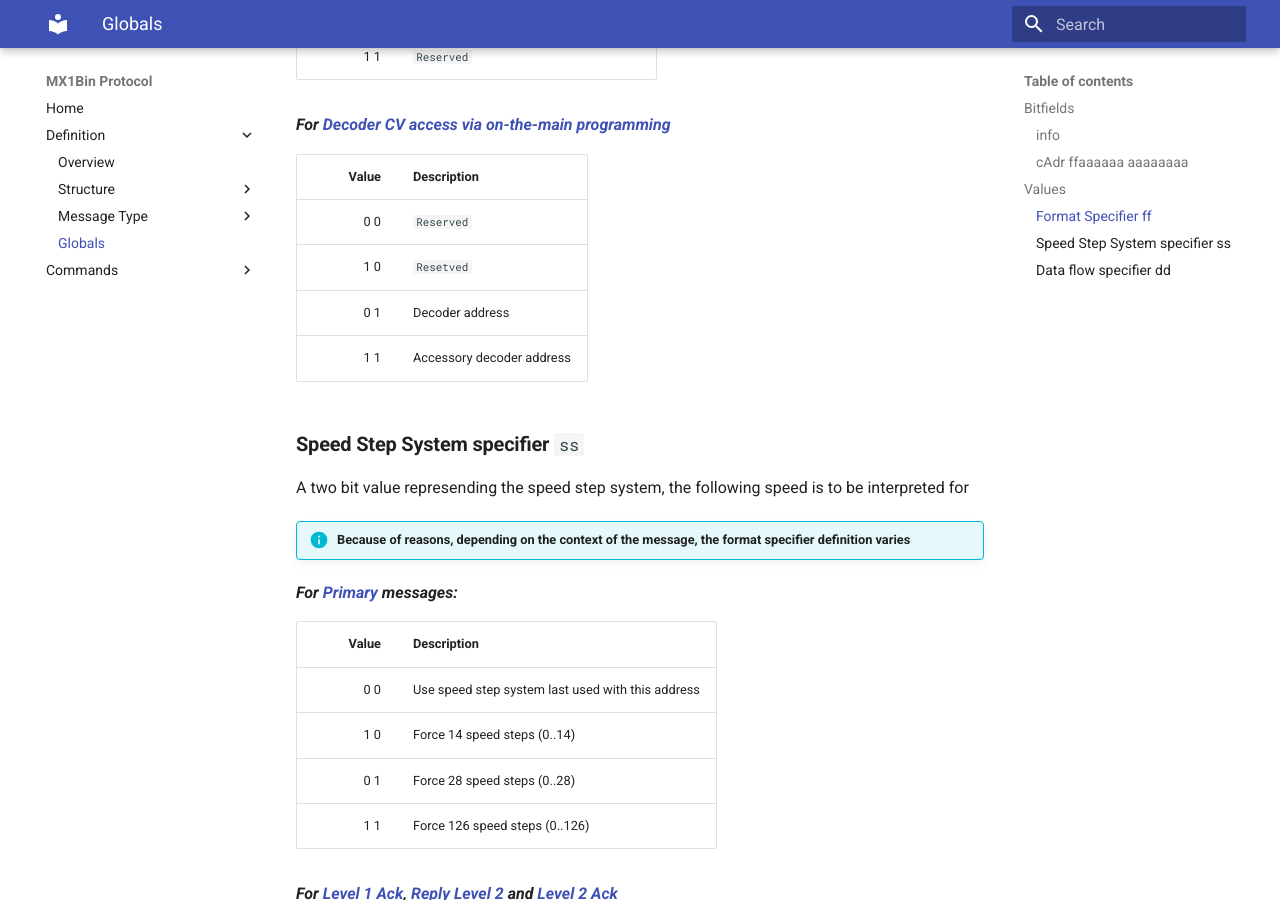
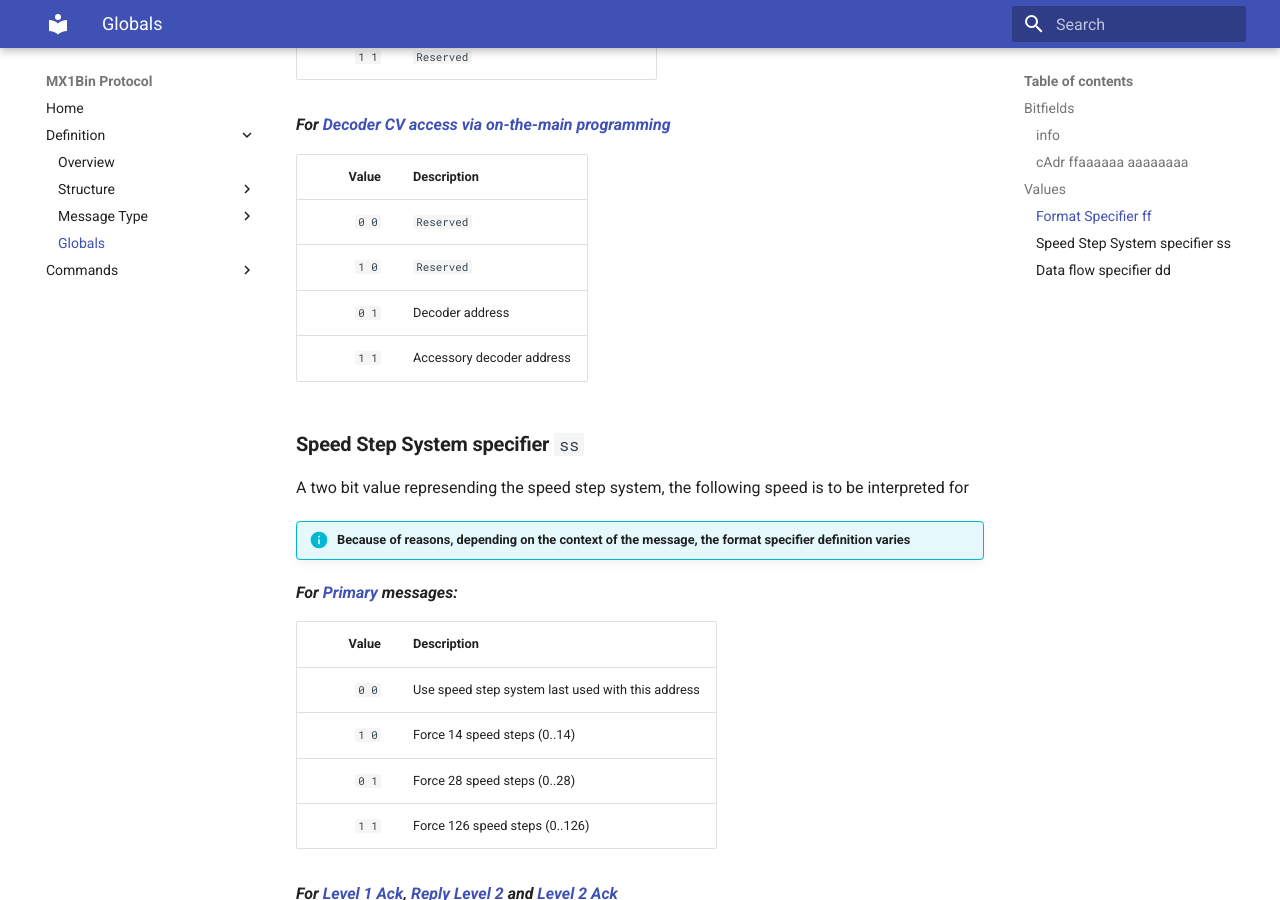
Before and after one commit to ZIMO-Elektronik/ULF_MX1BIN, an MkDocs documentation site: the page built from docs/definition/globals/index.md, in a window 1280 px wide and 900 px high, scrolled down 2187 px. Built offline with MkDocs 1.6.1 and Material for MkDocs 9.7.7, drawn with Linux system fonts in a browser that asks for light colours.

Commit message:
chore: correction

```diff
--- a/docs/definition/globals/index.md
+++ b/docs/definition/globals/index.md
@@ -38,37 +38,37 @@ A two bit value represending the protocol format, the following address represen
 
 | Value | Description                              |
 | ----: | ---------------------------------------- |
-|   0 0 | Use protocol last used with this address |
-|   1 0 | Force DCC protocol                       |
-|   0 1 | Force Motorola protocol                  |
-|   1 1 | `Reserved`                               |
+| `0 0` | Use protocol last used with this address |
+| `1 0` | Force DCC protocol                       |
+| `0 1` | Force Motorola protocol                  |
+| `1 1` | `Reserved`                               |
 
 ***For [Level 1 Ack](../message_type/level_1_ack.md), [Reply Level 2](../message_type/reply_level_2.md) and [Level 2 Ack](../message_type/level_2_ack.md)***
 
 | Value | Description                              |
 | ----: | ---------------------------------------- |
-|   0 0 | Use protocol last used with this address |
-|   1 0 | Address uses DCC protocol                |
-|   0 1 | Address uses Motorola protocol           |
-|   1 1 | `Reserved`                               |
+| `0 0` | Use protocol last used with this address |
+| `1 0` | Address uses DCC protocol                |
+| `0 1` | Address uses Motorola protocol           |
+| `1 1` | `Reserved`                               |
 
 ***For [Decoder CV access via serv-prog](../../commands/universal/read_set_decoder_cv.md)***
 
 | Value | Description                              |
 | ----: | ---------------------------------------- |
-|   0 0 | Use protocol last used with this address |
-|   1 0 | Force DCC protocol                       |
-|   0 1 | Force Motorola protocol                  |
-|   1 1 | `Reserved`                               |
+| `0 0` | Use protocol last used with this address |
+| `1 0` | Force DCC protocol                       |
+| `0 1` | Force Motorola protocol                  |
+| `1 1` | `Reserved`                               |
 
 ***For [Decoder CV access via on-the-main programming](../../commands/universal/read_set_decoder_cv.md)***
 
 | Value | Description               |
 | ----: | ------------------------- |
-|   0 0 | `Reserved`                |
-|   1 0 | `Resetved`                |
-|   0 1 | Decoder address           |
-|   1 1 | Accessory decoder address |
+| `0 0` | `Reserved`                |
+| `1 0` | `Reserved`                |
+| `0 1` | Decoder address           |
+| `1 1` | Accessory decoder address |
 
 ### **Speed Step System specifier** `ss`
 
@@ -80,19 +80,19 @@ A two bit value represending the speed step system, the following speed is to be
 
 | Value | Description                                       |
 | ----: | ------------------------------------------------- |
-|   0 0 | Use speed step system last used with this address |
-|   1 0 | Force 14 speed steps (0..14)                      |
-|   0 1 | Force 28 speed steps (0..28)                      |
-|   1 1 | Force 126 speed steps (0..126)                    |
+| `0 0` | Use speed step system last used with this address |
+| `1 0` | Force 14 speed steps (0..14)                      |
+| `0 1` | Force 28 speed steps (0..28)                      |
+| `1 1` | Force 126 speed steps (0..126)                    |
 
 ***For [Level 1 Ack](../message_type/level_1_ack.md), [Reply Level 2](../message_type/reply_level_2.md) and [Level 2 Ack](../message_type/level_2_ack.md)***
 
 | Value | Description                    |
 | ----: | ------------------------------ |
-|   0 0 | not used                       |
-|   1 0 | Force 14 speed steps (0..14)   |
-|   0 1 | Force 28 speed steps (0..28)   |
-|   1 1 | Force 126 speed steps (0..126) |
+| `0 0` | not used                       |
+| `1 0` | Force 14 speed steps (0..14)   |
+| `0 1` | Force 28 speed steps (0..28)   |
+| `1 1` | Force 126 speed steps (0..126) |
 
 ### **Data flow specifier** `dd`
 
@@ -102,7 +102,7 @@ scribes whether there will be any consecutive frames with data.
 
 | Value | Description                    |
 | ----: | ------------------------------ |
-|   0 0 | No more data                   |
-|   0 1 | More data will follow          |
-|   1 0 | More data will possibly follow |
-|   1 1 | `Reserved`                     |
+| `0 0` | No more data                   |
+| `0 1` | More data will follow          |
+| `1 0` | More data will possibly follow |
+| `1 1` | `Reserved`                     |
```
Also changed, not shown: docs/definition/structure/header/index.md (+47 -34 lines), docs/definition/structure/message/index.md (+27 -1 lines).
